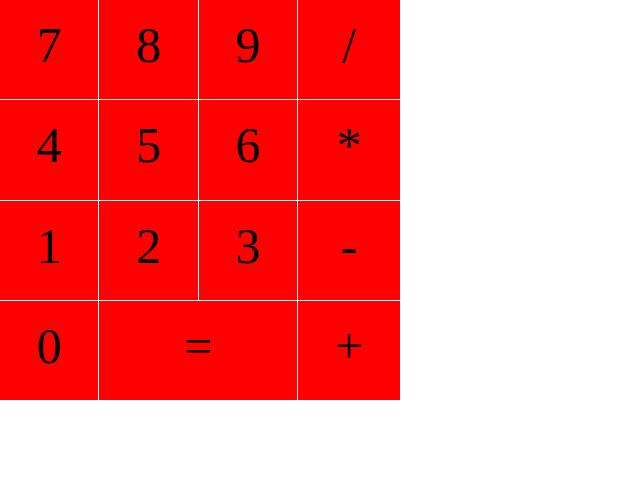
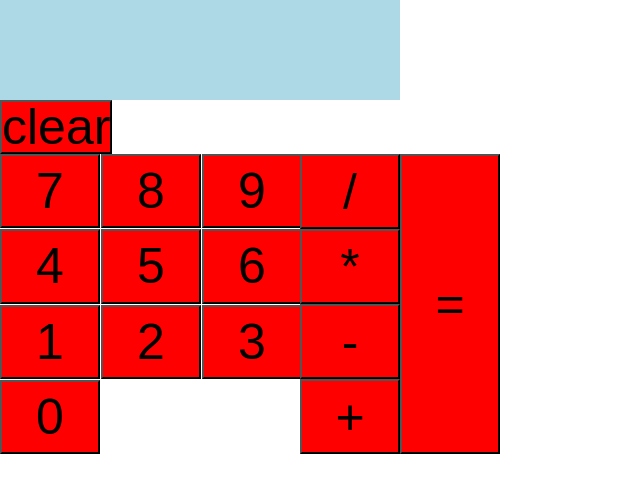
Before and after one commit to jeiook/calculator-v2, a plain HTML site: page index.html in a window 1280 px wide. Shown: the whole page, without its empty margins (0-640 px from the left). Drawn offline with Linux system fonts and the light colour scheme.

Commit message:
modified html hierarchy to match functional differences

```diff
--- a/index.html
+++ b/index.html
@@ -7,22 +7,27 @@
 </head>
 <body>
 	<div id="screen"></div>
-	<div id="btns-container">
-		<div class="btn" id="7">7</div>
-		<div class="btn" id="8">8</div>
-		<div class="btn" id="9">9</div>
-		<div class="btn" id="divide">/</div>
-		<div class="btn" id="4">4</div>
-		<div class="btn" id="5">5</div>
-		<div class="btn" id="6">6</div>
-		<div class="btn" id="multiply">*</div>
-		<div class="btn" id="1">1</div>
-		<div class="btn" id="2">2</div>
-		<div class="btn" id="3">3</div>
-		<div class="btn" id="subtract">-</div>
-		<div class="btn" id="0">0</div>
-		<div class="btn" id="equals">=</div>
-		<div class="btn" id="add">+</div>
+	<button class="btn" id="clear">clear</button>
+	<div id="btn-elements">
+		<div id="digs-container">
+			<button class="btn" id="7">7</button>
+			<button class="btn" id="8">8</button>
+			<button class="btn" id="9">9</button>
+			<button class="btn" id="4">4</button>
+			<button class="btn" id="5">5</button>
+			<button class="btn" id="6">6</button>
+			<button class="btn" id="1">1</button>
+			<button class="btn" id="2">2</button>
+			<button class="btn" id="3">3</button>
+			<button class="btn" id="0">0</button>
+		</div>
+		<div id="ops-container">
+			<button class="btn" id="div">/</button>
+			<button class="btn" id="mul">*</button>
+			<button class="btn" id="sub">-</button>
+			<button class="btn" id="add">+</button>
+		</div>
+		<button class="btn" id="equals">=</button>
 	</div>
 </body>
 </html>
--- a/main.js
+++ b/main.js
@@ -18,7 +18,47 @@ function operate(op, x, y) {
 	return op(x, y);
 }
 
+function updateScreen(val, el) {
+	el.textContent = val;
+}
+
 function main() {
+	let screenVal = "";
+	let firstVal = "";
+	let currentOp = null;
+	const ops = {"add": add, "sub": subtract, "mul": multiply, "div": divide};
+	const screen = document.getElementById("screen");
+	const digBtns = document.getElementById("digs-container").childNodes;
+	const opBtns = document.getElementById("ops-container").childNodes;
+	const eqBtn = document.getElementById("equals");
+	const clearBtn = document.getElementById("clear");
+	digBtns.forEach(e => {
+		e.addEventListener("click", () => {
+			screenVal = String(Number(screenVal + e.getAttribute('id')));
+			updateScreen(screenVal, screen);
+		});
+	});
+	opBtns.forEach(e => {
+		e.addEventListener("click", () => {
+			if (!currentOp) {
+				firstVal = screenVal;
+				screenVal = "";
+				updateScreen(screenVal, screen);
+			}
+			currentOp = ops[e.getAttribute('id')];
+		});
+	});
+	eqBtn.addEventListener("click", () => {
+		screenVal = operate(currentOp, Number(firstVal), Number(screenVal));
+		currentOp = null;
+		updateScreen(screenVal, screen);
+	});
+	clearBtn.addEventListener("click", () => {
+		screenVal = "";
+		firstVal = "";
+		currentOp = null;
+		updateScreen(screenVal, screen);
+	});
 }
 
 main();
--- a/style.css
+++ b/style.css
@@ -4,26 +4,41 @@
 	box-sizing: border-box;
 }
 
-#btns-container {
+#screen {
+	width: 400px;
+	height: 100px;
+	background: lightblue;
+	text-align: right;
+	font-size: 50px;
+	padding-top: 20px;
+}
+
+#btn-elements {
+	display: flex;
+	width: 100vw;
+	justify-content: flex-start;
+}
+
+#digs-container {
 	display: grid;
 	grid-template-areas:
-			"7 8 9 a"
-			"4 5 6 b"
-			"1 2 3 c"
-			"0 d d e";
+			"7 8 9"
+			"4 5 6"
+			"1 2 3"
+			"0 0 0";
 	grid-gap: 1px;
-	height: 400px;
-	width: 400px;
+	height: 300px;
+	width: 300px;
 }
 
-#equals {
-	grid-area: d;
+#ops-container {
+	display: grid;
 }
 
 .btn {
 	font-size: 50px;
 	line-height: 50px;
-	padding-top: 20px;
 	text-align: center;
 	background: red;
+	min-width: 100px;
 }
```
